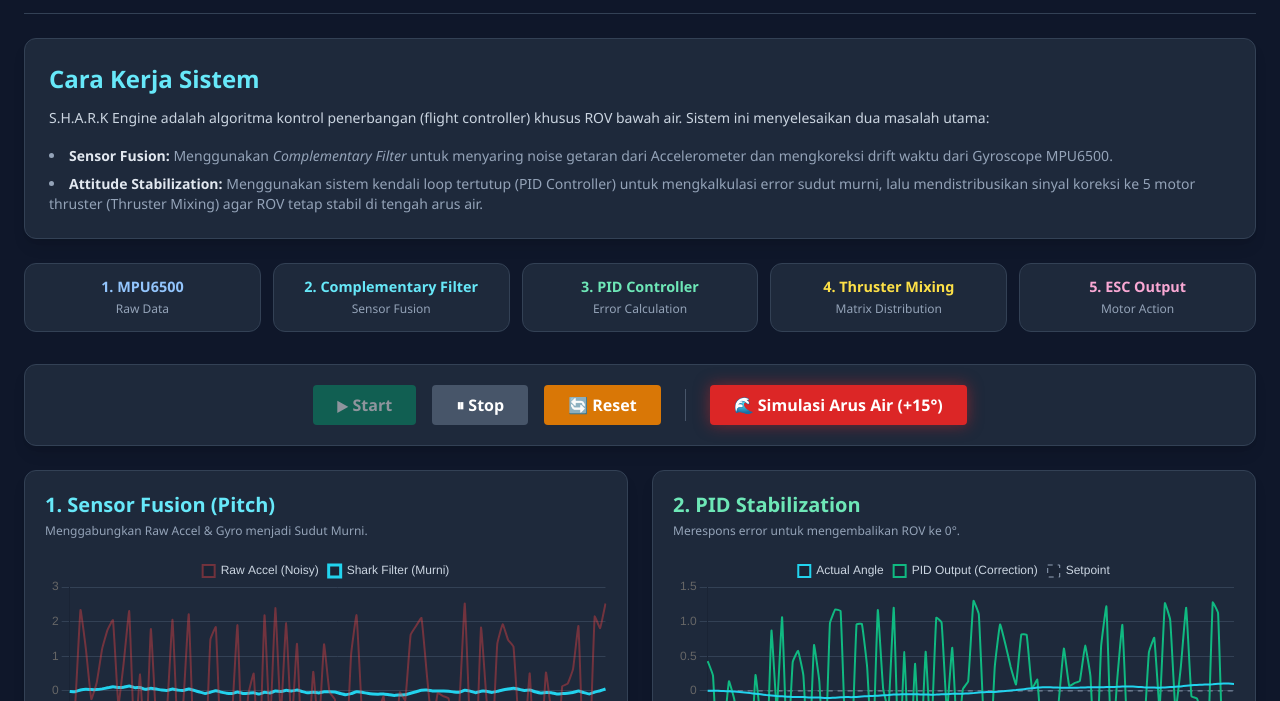
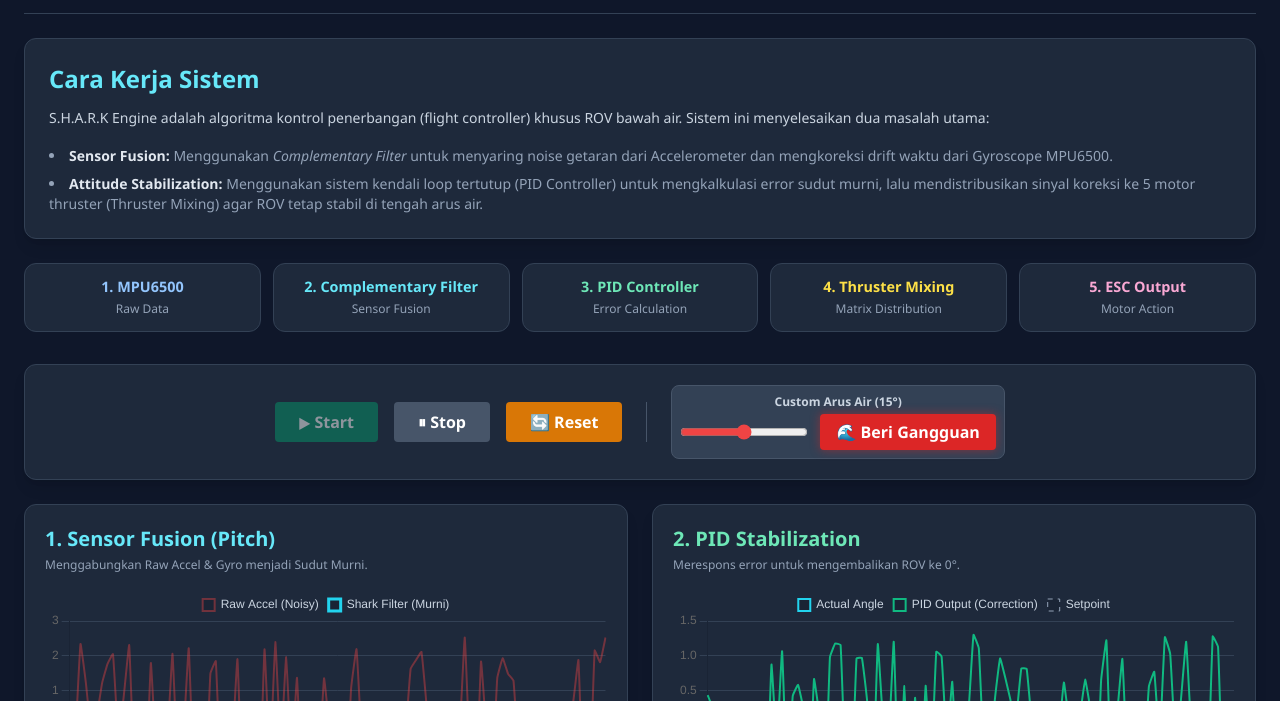
Before and after one commit to GyozaLion/S.H.A.R.K-Engine, a plain HTML site: page index.html in a window 1280 px wide. Shown: the part 99-800 px from the top of the page. Drawn offline with nearby package versions, Linux system fonts and the light colour scheme.

Commit message:
Add custom disturbance angle slider to UI

```diff
--- a/index.html
+++ b/index.html
@@ -17,6 +17,7 @@
         .motor-active-down { transform: scale(1.15); box-shadow: 0 0 20px #eab308; border-color: #eab308; background: #ca8a04; }
         .pipeline-box { padding: 12px; border-radius: 12px; background: #1e293b; border: 1px solid #334155; text-align: center; font-weight: 600; font-size: 0.9rem;}
         canvas { max-height: 250px; }
+        .slider-custom { accent-color: #ef4444; } /* Warna merah untuk slider gangguan */
     </style>
 </head>
 <body class="p-6">
@@ -57,8 +58,16 @@
         <button id="btnStart" onclick="startSim()" class="bg-emerald-600 hover:bg-emerald-500 text-white px-6 py-2 rounded font-bold transition">▶ Start</button>
         <button id="btnStop" onclick="stopSim()" class="bg-slate-600 hover:bg-slate-500 text-white px-6 py-2 rounded font-bold transition" disabled>⏸ Stop</button>
         <button onclick="resetSim()" class="bg-amber-600 hover:bg-amber-500 text-white px-6 py-2 rounded font-bold transition">🔄 Reset</button>
-        <div class="w-px h-8 bg-slate-600 mx-2"></div>
-        <button onclick="triggerDisturbance()" class="bg-red-600 hover:bg-red-500 text-white px-6 py-2 rounded font-bold transition shadow-[0_0_15px_rgba(220,38,38,0.5)]">🌊 Simulasi Arus Air (+15°)</button>
+
+        <div class="w-px h-10 bg-slate-600 mx-2 hidden md:block"></div>
+
+        <div class="flex flex-col items-center bg-slate-700 p-2 rounded-lg border border-slate-600">
+            <label class="text-xs text-slate-300 mb-1 font-semibold">Custom Arus Air (<span id="valDisturbance">15</span>°)</label>
+            <div class="flex gap-3 items-center">
+                <input type="range" id="disturbanceAngle" min="0" max="30" step="1" value="15" class="w-24 md:w-32 slider-custom">
+                <button onclick="triggerDisturbance()" class="bg-red-600 hover:bg-red-500 text-white px-4 py-1.5 rounded font-bold transition shadow-[0_0_10px_rgba(220,38,38,0.5)]">🌊 Beri Gangguan</button>
+            </div>
+        </div>
     </div>
 
     <div class="grid lg:grid-cols-2 gap-6 mt-6">
@@ -120,6 +129,11 @@
     let integral = 0;
     let prevError = 0;
 
+    // --- SETUP UI LISTENERS ---
+    document.getElementById('disturbanceAngle').addEventListener('input', (e) => {
+        document.getElementById('valDisturbance').innerText = e.target.value;
+    });
+
     // --- SETUP CHART.JS ---
     const maxDataPoints = 100;
     const commonOptions = {
@@ -156,8 +170,11 @@
 
     // --- FUNGSI KONTROL UI ---
     function triggerDisturbance() {
-        actualPitch = 15; // Set kemiringan fisik 15 derajat
+        // Ambil nilai dari slider custom
+        let customAngle = parseFloat(document.getElementById('disturbanceAngle').value);
+        actualPitch = customAngle; // Set kemiringan fisik sesuai slider
         angularVelocity = 0;
+
         if (!simulationRunning) startSim(); // Otomatis mulai jika sedang stop
     }
 
```
